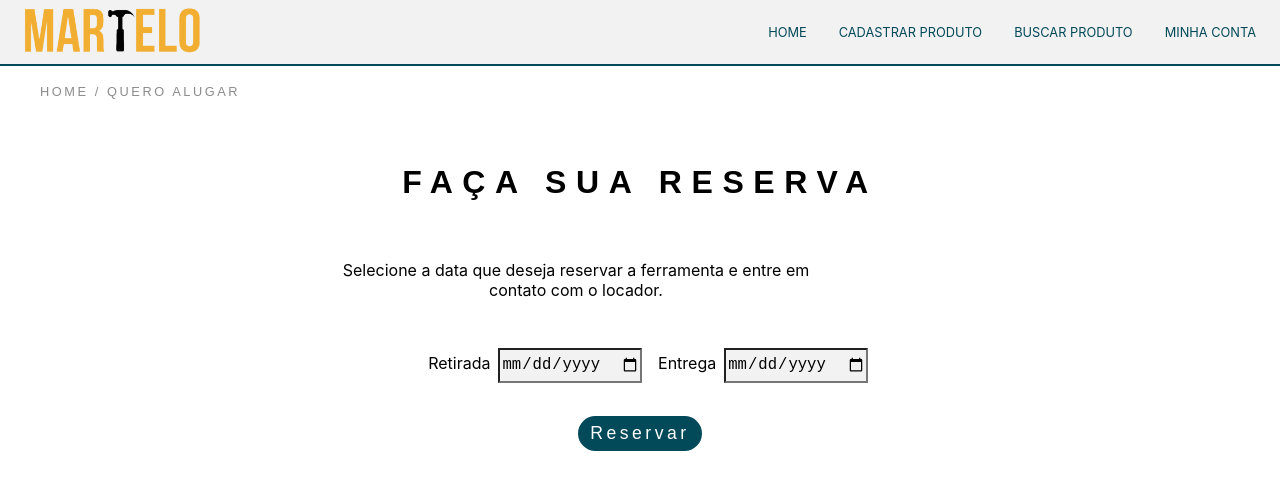
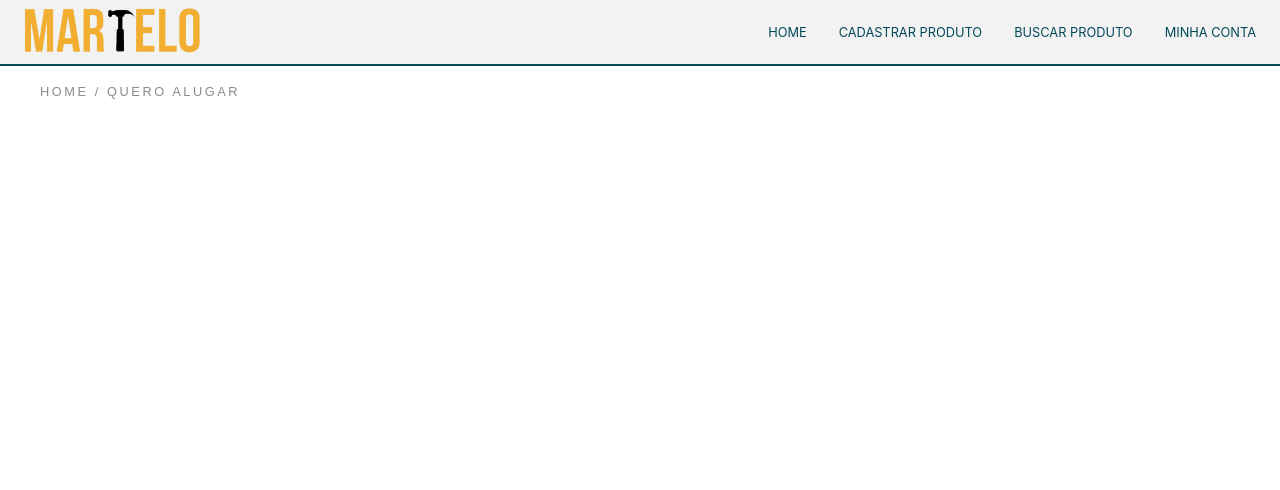
Before and after one commit to RoxanieFernandes/martelo-client, a React (Create React App) app: page /reservar in a window 1280 px wide. Shown: the top 490 px of the page. Built offline with nearby package versions, Linux system fonts and the light colour scheme; a web font is replaced by a local one.

Commit message:
deploy fail 3

```diff
--- a/src/components/Calendar/Calendar.js
+++ b/src/components/Calendar/Calendar.js
@@ -4,36 +4,36 @@ import { useNavigate } from "react-router-dom";
 import api from "../../service/api.service.js";
 
 const Calendar = (props) => {
-  // const [owner, setOwner] = useState("");
-  // const [renter, setRenter] = useState("");
-  // const [product, setProduct] = useState("");
-  const [inicialDate, setInicialDate] = useState("");
-  const [deliveryDate, setDeliveryDate] = useState("");
-  // const [price, setPrice] = useState("");
+  // // const [owner, setOwner] = useState("");
+  // // const [renter, setRenter] = useState("");
+  // // const [product, setProduct] = useState("");
+  // const [inicialDate, setInicialDate] = useState("");
+  // const [deliveryDate, setDeliveryDate] = useState("");
+  // // const [price, setPrice] = useState("");
 
-  const [message, setMessage] = useState("");
+  // const [message, setMessage] = useState("");
 
-  const handleSubmit = async (e) => {
-    e.preventDefault();
+  // const handleSubmit = async (e) => {
+  //   e.preventDefault();
 
-    const newRent = {
-      // owner: owner.id,
-      // renter: renter.id,
-      // product,
-      inicialDate,
-      deliveryDate,
-      // price,
-    };
+  //   const newRent = {
+  //     // owner: owner.id,
+  //     // renter: renter.id,
+  //     // product,
+  //     inicialDate,
+  //     deliveryDate,
+  //     // price,
+  //   };
 
-    try {
-      console.log(newRent);
-      await api.rent(newRent);
-      setMessage(
-        "Para combinar a retirada e pagamento, entre em contato com "
-      );
-    } catch (error) {
-  };
-}
+//     try {
+//       console.log(newRent);
+//       await api.rent(newRent);
+//       setMessage(
+//         "Para combinar a retirada e pagamento, entre em contato com "
+//       );
+//     } catch (error) {
+//   };
+// }
 
   // const showMessage = (message) => {
   //   setMessage(message);
@@ -44,7 +44,7 @@ const Calendar = (props) => {
 
   return (
     <div>
-      <div className="message">
+      {/* <div className="message">
         {message !== "" && <p>{message}</p>}
         <div className="calendar">
           <h4>FAÇA SUA RESERVA</h4>
@@ -83,7 +83,7 @@ const Calendar = (props) => {
             </div>
           </form>
         </div>
-      </div>
+      </div> */}
     </div>
   );
 };
```
